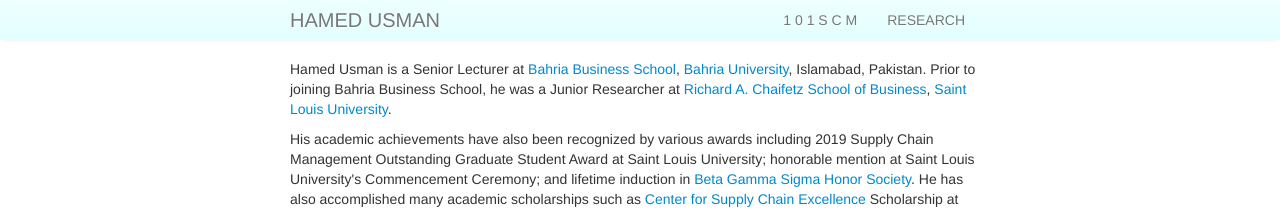
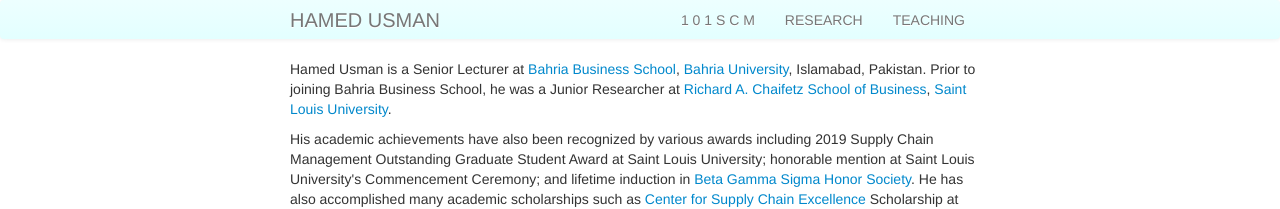
Before and after one commit to hamedusman/hamedusman.github.io, a Jekyll site: the page built from index.md, in a window 1280 px wide. Shown: the top 209 px of the page. Built offline with Jekyll 4.4.1, drawn with Linux system fonts in a browser that asks for light colours.

Commit message:
Update default.html

```diff
--- a/_includes/themes/twitter/default.html
+++ b/_includes/themes/twitter/default.html
@@ -38,7 +38,7 @@
             <li><a href="http://101scm.github.io"><p class="hover-underline-animation">1 0 1 S C M</p></a></li>
             <!--<li><a href="{{ BASE_PATH }}/assets/résumé.pdf" rel="noopener noreferrer" target="_blank"><p class="hover-underline-animation">Résumé</p></a></li>-->
             <li><a href="/pages/research"><p class="hover-underline-animation">RESEARCH</p></a></li>
-            <!--<li><a href="http://hamedusman.github.io/teaching"><p class="hover-underline-animation">TEACHING</p></a></li>-->
+            <li><a href="http://hamedusman.github.io/teaching"><p class="hover-underline-animation">TEACHING</p></a></li>
             <!--<li><a href="/pages/awards.html"><p class="hover-underline-animation">Awards</p></a></li>-->
             <!--<li><a href="https://scholar.google.com/citations?hl=en&user=wVuB9pAAAAAJ" rel="noopener noreferrer" target="_blank"><p class="hover-underline-animation">Google Scholar</p></a></li>-->
             <!--<li><a href="https://linkedin.com/in/hamedusman" rel="noopener noreferrer" target="_blank"><p class="hover-underline-animation">LinkedIn</p></a></li>-->
```
